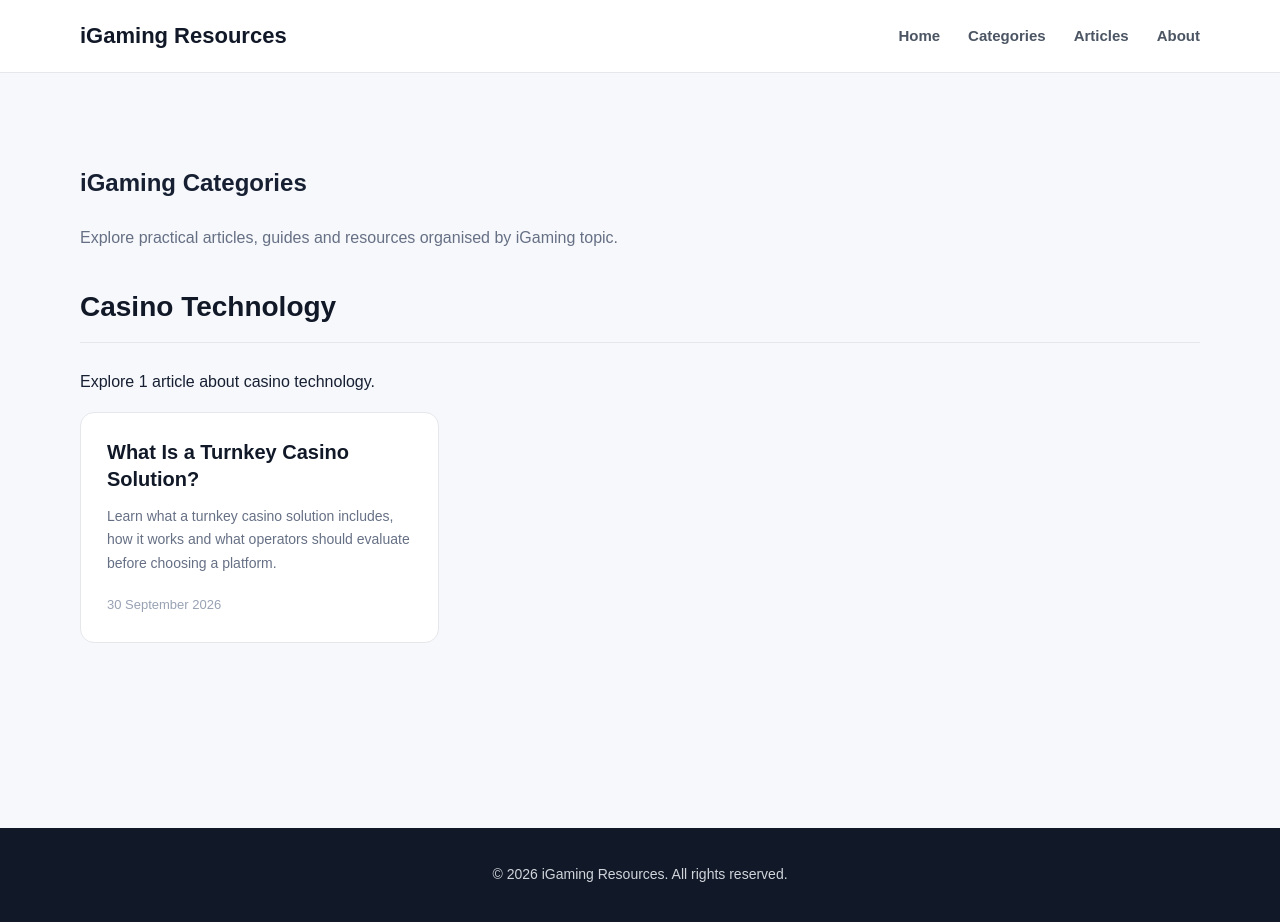
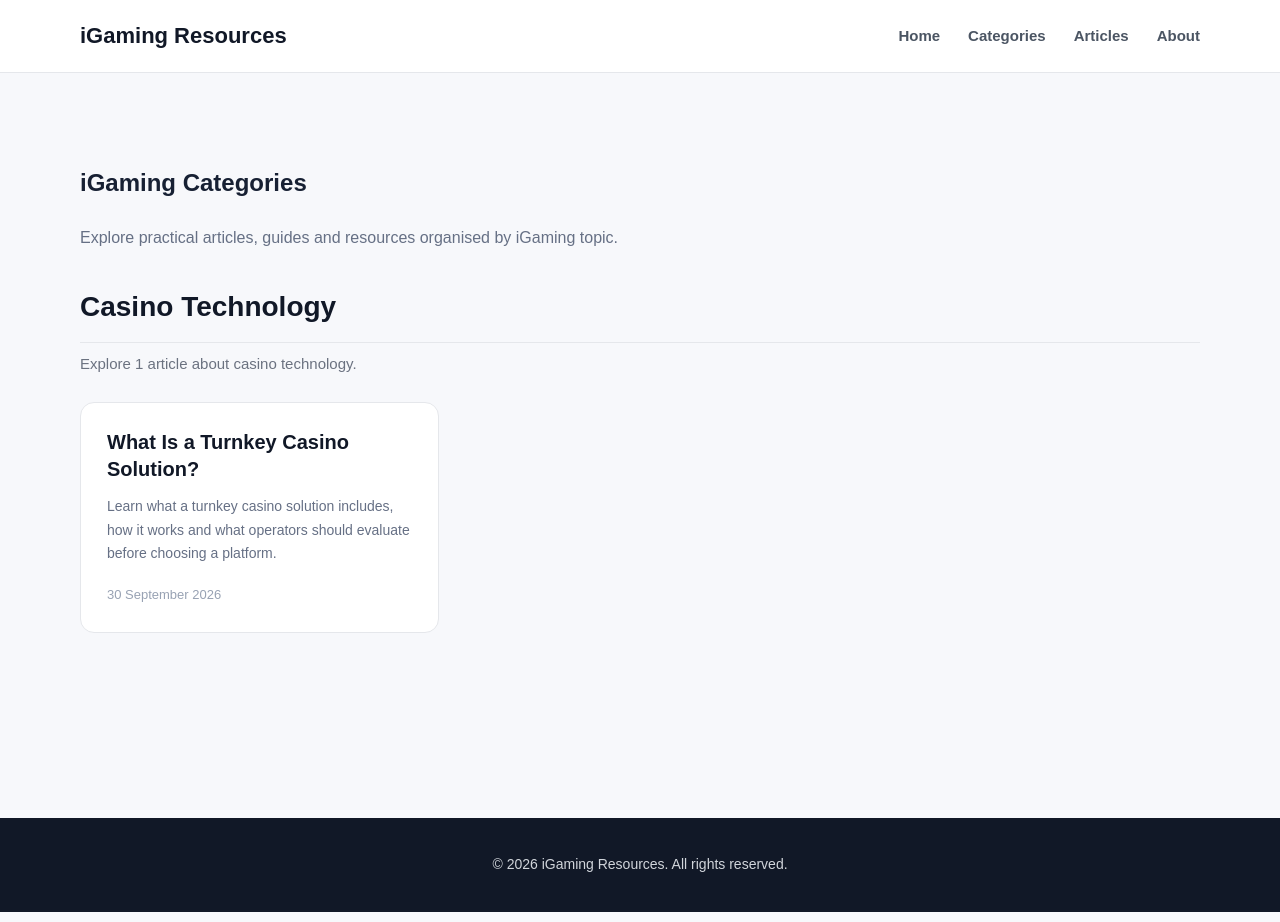
Before and after one commit to alexbrooks-crdm/iGaming-resources, a Jekyll site: the page built from categories/index.md, in a window 1280 px wide and 922 px high. Built offline with Jekyll 4.4.1, drawn with Linux system fonts in a browser that asks for light colours.

Commit message:
Add styles for category heading in CSS

```diff
--- a/assets/css/style.css
+++ b/assets/css/style.css
@@ -470,3 +470,16 @@ main {
 .author-box a:hover {
   text-decoration: underline;
 }
+.category-heading {
+  margin-bottom: 25px;
+}
+
+.category-heading h2 {
+  margin-bottom: 8px;
+}
+
+.category-heading p {
+  margin: 0;
+  color: #6b7280;
+  font-size: 15px;
+}
```
